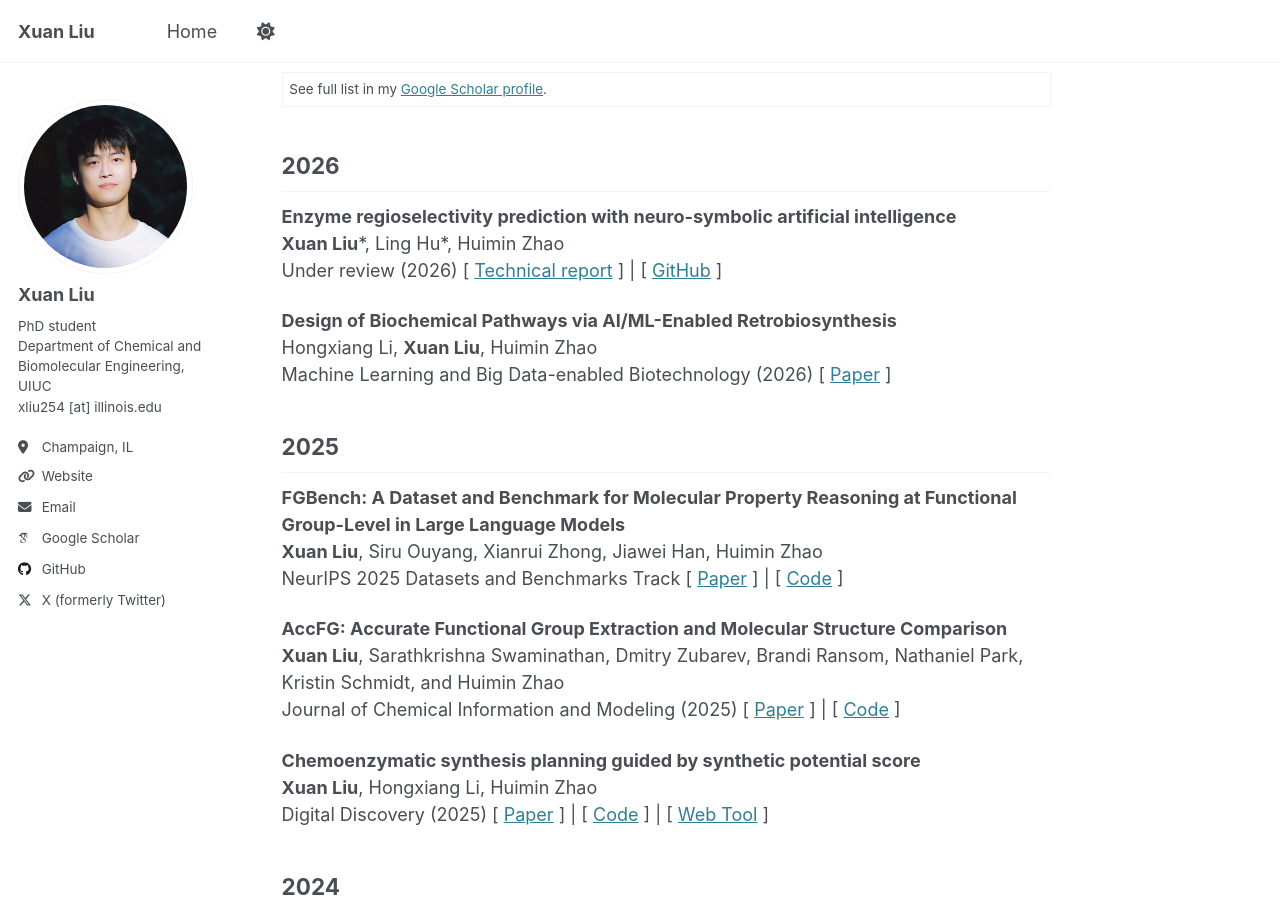
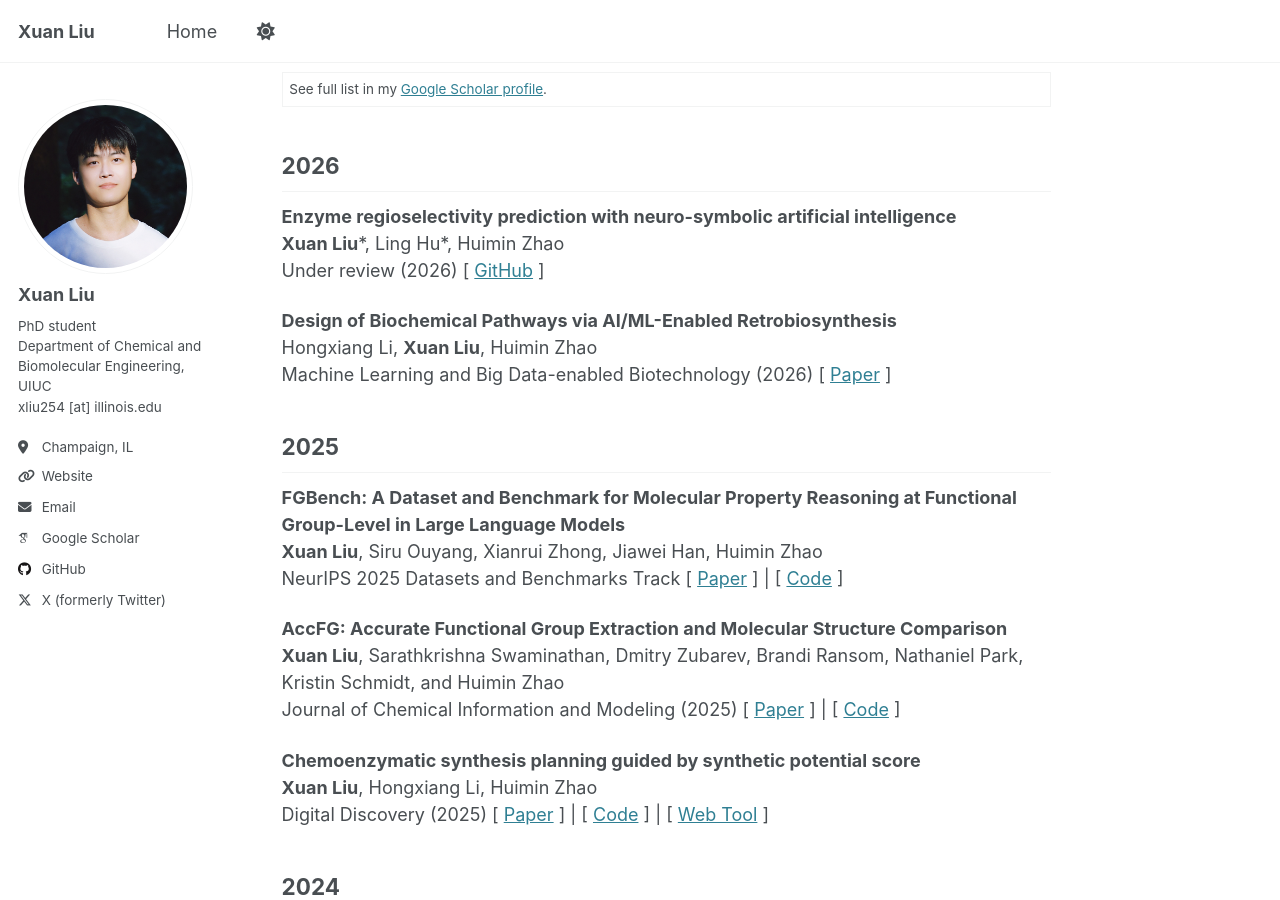
Before and after one commit to xuanliugit/xuanliugit.github.io, a Jekyll site: the page built from _pages/about.md, in a window 1280 px wide and 900 px high, scrolled down 578 px. Built offline with Jekyll 4.4.1, drawn with Linux system fonts in a browser that asks for light colours; some web fonts are replaced.

Commit message:
Remove technical report link from ARIES publication

```diff
--- a/_pages/about.md
+++ b/_pages/about.md
@@ -29,7 +29,7 @@ My research interests lie at machine learning and large language models for chem
 ## 2026
 **Enzyme regioselectivity prediction with neuro-symbolic artificial intelligence**<br>
 **Xuan Liu**\*, Ling Hu\*, Huimin Zhao<br>
-Under review (2026) [ [Technical report](https://uofi.box.com/s/yk77w56en29sm6o5trc2y1ohh3fsh6tm) ] | [ [GitHub](https://xuanliugit.github.io/ARIES/) ]
+Under review (2026) [ [GitHub](https://xuanliugit.github.io/ARIES/) ]
 
 **Design of Biochemical Pathways via AI/ML-Enabled Retrobiosynthesis**<br>
 Hongxiang Li, **Xuan Liu**, Huimin Zhao<br>
```
